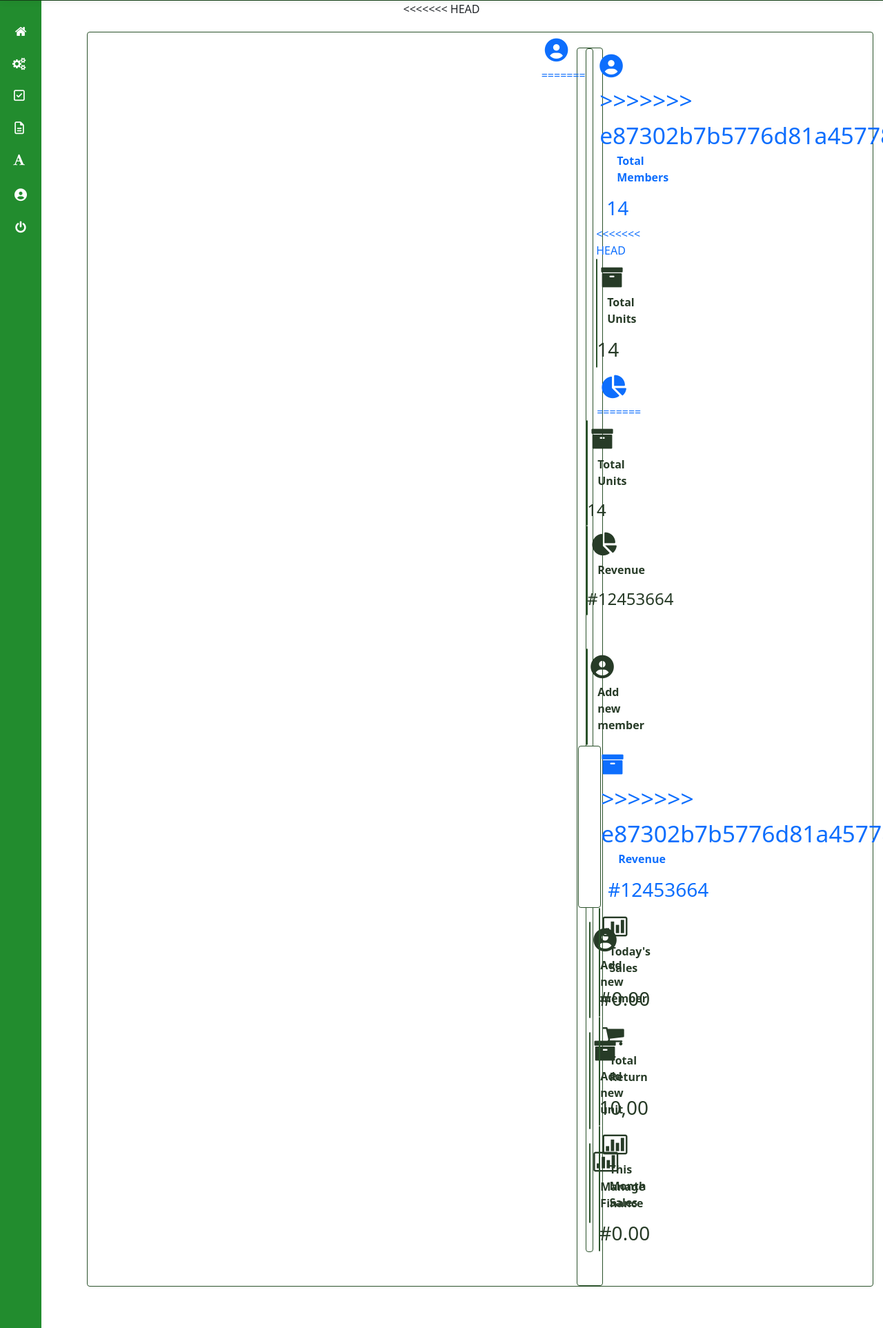
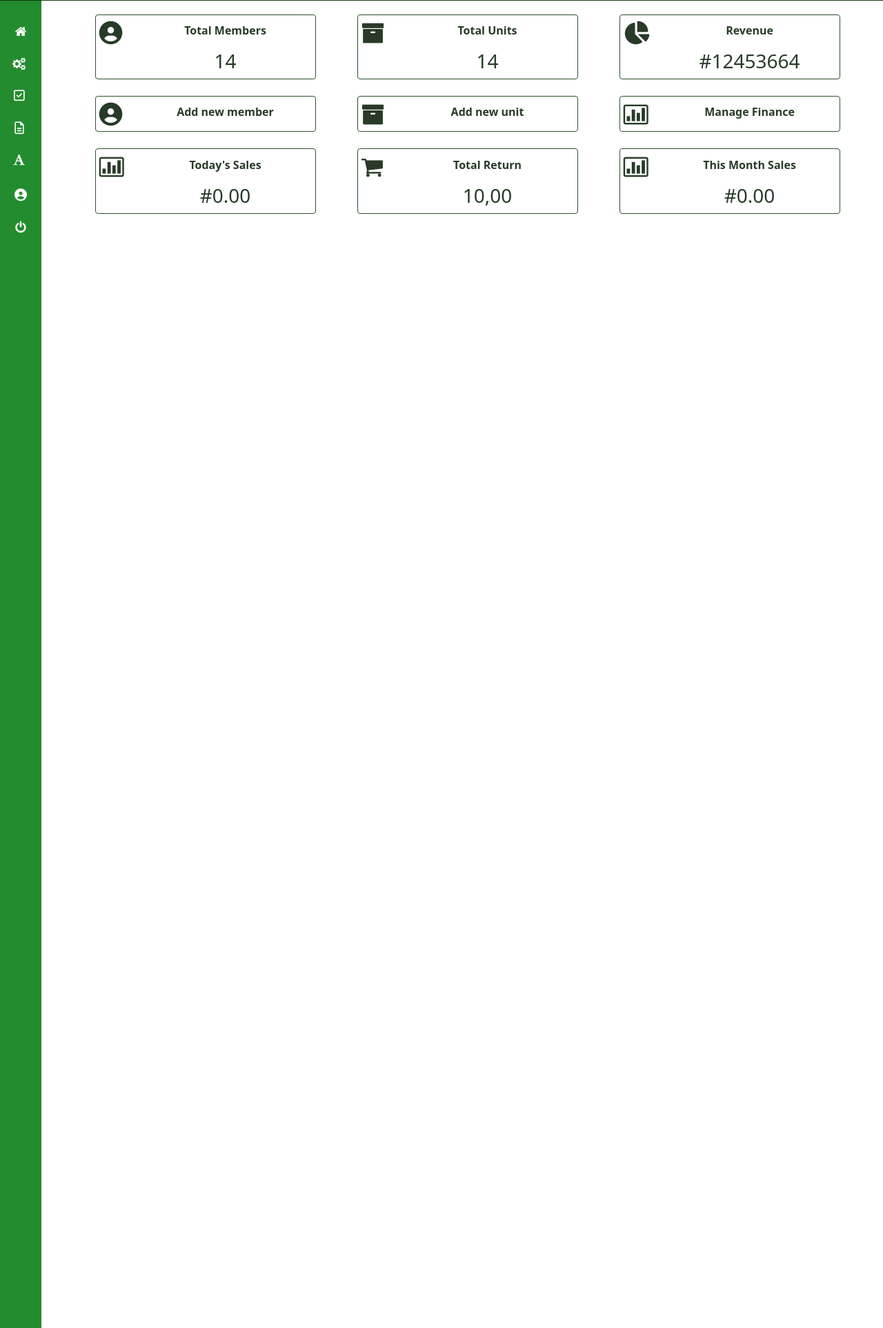
Before and after one commit to valuemaxcodershub/membership-portal, a Flask app: page /admin/home in a window 1280 px wide. Shown: the part 81-2006 px from the top of the page at 69% size. Run offline with Flask 2, Linux system fonts and the light colour scheme; a user stored in the database is signed in; data comes from the database, SQL or seed files in the repository; some libraries are stand-ins or nearby versions; some web fonts are replaced.

Commit message:
Updated routing in index

```diff
--- a/membership/templates/index.html
+++ b/membership/templates/index.html
@@ -1,26 +1,15 @@
 {% extends "dashboard_layout.html" %}
 {% block content %}
-<<<<<<< HEAD
 			<div class="container">
 				<div class=" glo">
 					<div class="row">
-						<a class="col-sm-4 col-md-4" id="glooo" href='{{url_for("manage_members")}}'>
+						<a class="col-sm-4 col-md-4" id="glooo" href='{{url_for("admins.manage_members")}}'>
 							<div class="glory">
 								<div class="row">
 									<div class="col-sm-6 col-md-2">
 										<div class="gluy">
 											<i class="fa fa-user-circle" aria-hidden="true"></i>
 										</div>
-=======
-			<div class=" glo">
-				<div class="row">
-					<a class="col-sm-4 col-md-4" id="glooo" href='{{url_for("admins.manage_members")}}'>
-						<div class="glory">
-							<div class="row">
-								<div class="col-sm-6 col-md-4">
-									<div class="gluy">
-										<i class="fa fa-user-circle" aria-hidden="true"></i>
->>>>>>> e87302b7b5776d81a45778a1e1eecc64bfb5740a
 									</div>
 									<div class="col-sm-6 col-md-10">
 										<div data-text class="glarr">
@@ -30,9 +19,8 @@
 									</div>
 								</div>
 							</div>
-<<<<<<< HEAD
 						</a>
-						<a class="col-sm-4 col-md-4" id="glooo" href='{{url_for("manage_units")}}'>
+						<a class="col-sm-4 col-md-4" id="glooo" href='{{url_for("admins.manage_units")}}'>
 							<div class="glory">
 								<div class="row">
 									<div class="col-sm-6 col-md-2">
@@ -56,70 +44,6 @@
 										<div class="gluy">
 											<i class="fa fa-pie-chart" aria-hidden="true"></i>
 										</div>
-=======
-						</div>
-					</a>
-					<a class="col-sm-4 col-md-4" id="glooo" href='{{url_for("admins.manage_units")}}'>
-						<div class="glory">
-							<div class="row">
-								<div class="col-sm-6 col-md-4">
-									<div class="gluy">
-										<i class="fa fa-archive" aria-hidden="true"></i>
-									</div>
-								</div>
-								<div class="col-sm-6 col-md-8">
-									<div class="glarr">
-										<p>Total Units</p>
-										<h4>{{ total_units }}</h4>
-									</div>
-								</div>
-						    </div>
-						</div>
-					</a>
-					<a class="col-sm-4 col-md-4" id="glooo" href='#'>
-						<div class="glory">
-							<div class="row">
-								<div class="col-sm-6 col-md-4">
-									<div class="gluy">
-										<i class="fa fa-pie-chart" aria-hidden="true"></i>
-									</div>
-								</div>
-								<div class="col-sm-6 col-md-8">
-									<div class="glarr">
-										<p>Revenue</p>
-										<h4>#12453664</h4>
-									</div>
-								</div>
-						    </div>
-						</div>
-					</a>
-				</div>
-				<br>
-				<br>
-				<div class="row">
-					<a class="col-sm-4 col-md-4" id="glooo" href='{{ url_for("admins.register_member") }}'>
-						<div class="glory">
-							<div class="row">
-								<div class="col-sm-6 col-md-4">
-									<div class="gluy">
-										<i class="fa fa-user-circle" aria-hidden="true"></i>
-									</div>
-								</div>
-								<div class="col-sm-6 col-md-8">
-									<div class="glarr">
-										<p>Add new member</p>
-									</div>
-								</div>
-							</div>
-						</div>
-					</a>
-					<a class="col-sm-4 col-md-4" id="glooo" href='{{ url_for("admins.register_unit") }}'>
-						<div class="glory">
-							<div class="row">
-								<div class="col-sm-6 col-md-4">
-									<div class="gluy">
-										<i class="fa fa-archive" aria-hidden="true"></i>
->>>>>>> e87302b7b5776d81a45778a1e1eecc64bfb5740a
 									</div>
 									<div class="col-sm-6 col-md-10">
 										<div class="glarr">
@@ -134,7 +58,7 @@
 					&nbsp;
 
 					<div class="row">
-						<a class="col-sm-4 col-md-4" id="glooo" href='{{ url_for("register_member") }}'>
+						<a class="col-sm-4 col-md-4" id="glooo" href='{{ url_for("admins.register_member") }}'>
 							<div class="glory">
 								<div class="row">
 									<div class="col-sm-6 col-md-2">
@@ -151,7 +75,7 @@
 							</div>
 						</a>
 
-						<a class="col-sm-4 col-md-4" id="glooo" href='{{ url_for("register_unit") }}'>
+						<a class="col-sm-4 col-md-4" id="glooo" href='{{ url_for("admins.register_unit") }}'>
 							<div class="glory">
 								<div class="row">
 									<div class="col-sm-6 col-md-2">
```
